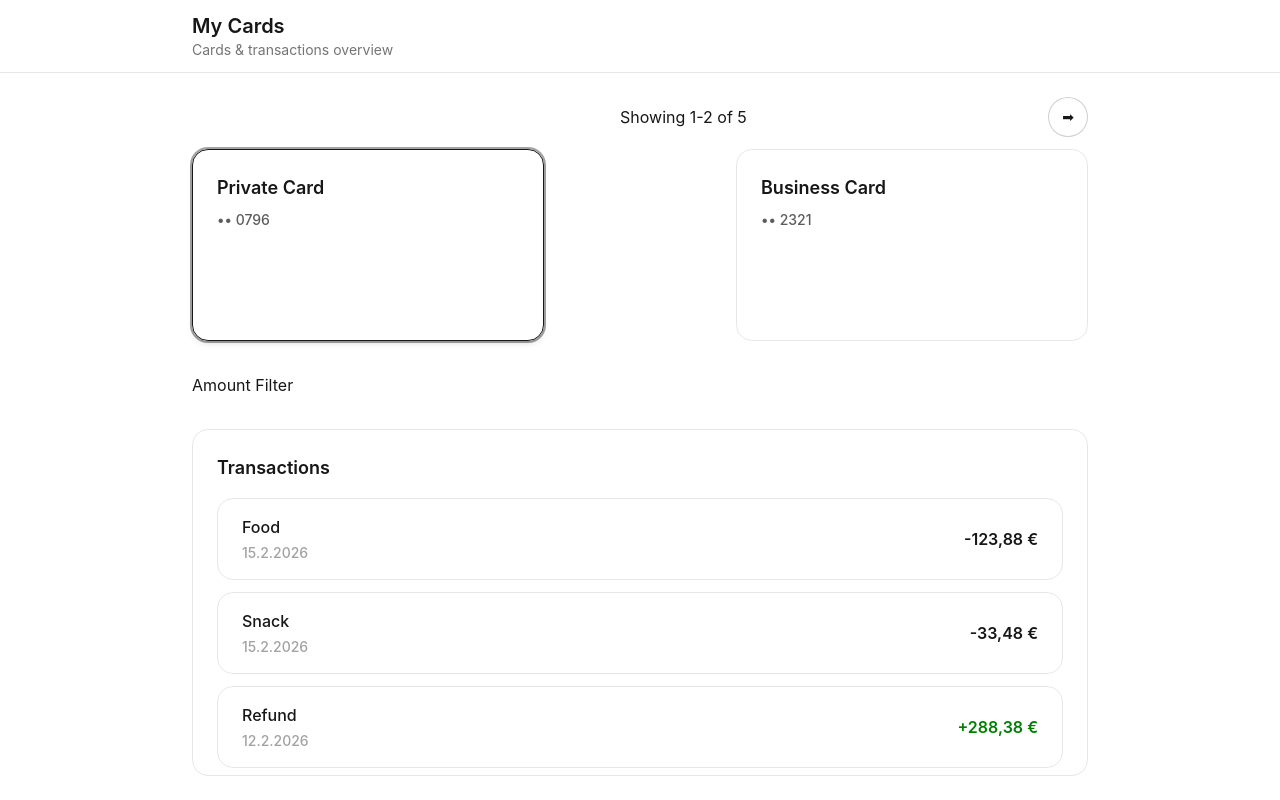
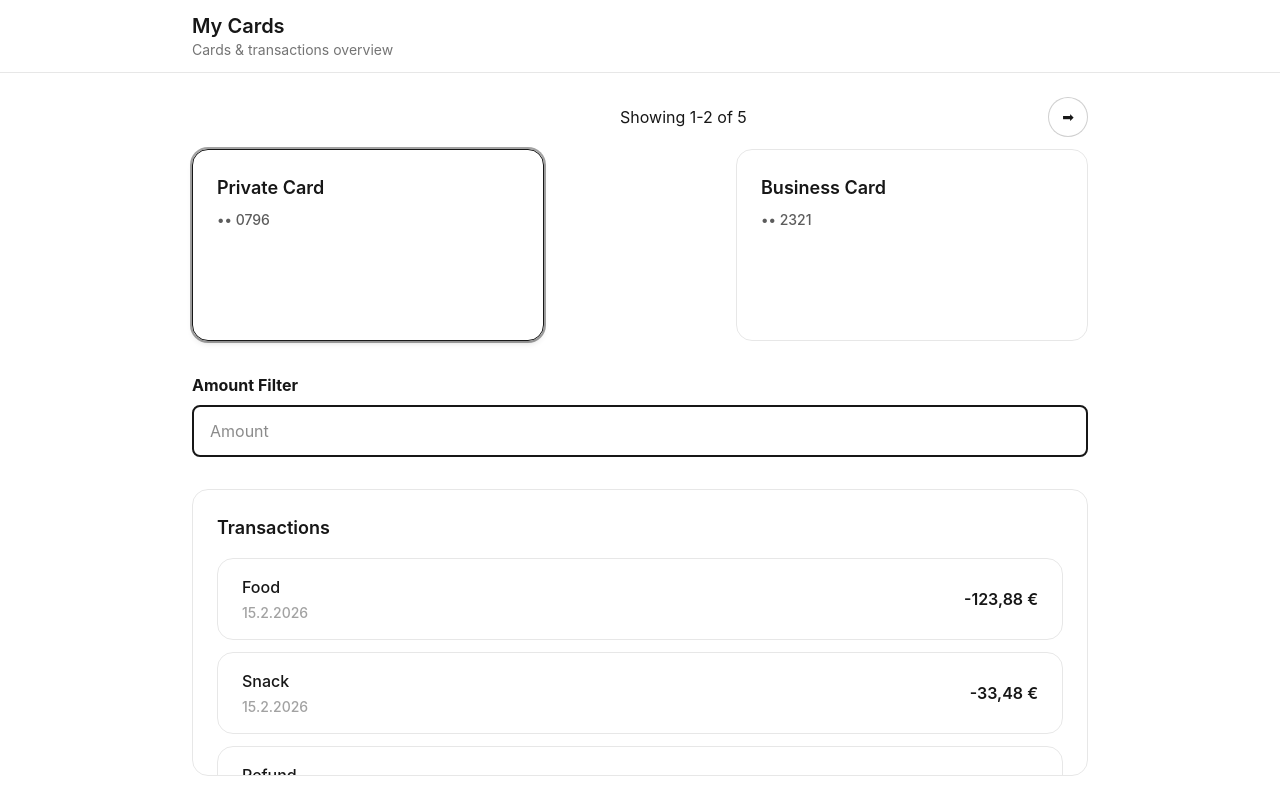
Before and after one commit to sujaymohithe/my-cards, a React (Vite) app: page / in a window 1280 px wide. Built offline with nearby package versions, Linux system fonts and the light colour scheme.

Commit message:
feat: implement amount filter with reusable TextInput component

```diff
--- /dev/null
+++ b/src/components/filter/AmountFilter.tsx
@@ -0,0 +1,41 @@
+import { TextInput } from "@/components/ui";
+
+interface AmountFilterProps {
+  displayValue: string;
+  onChange: (value: string) => void;
+  onBlur: () => void;
+  disabled?: boolean;
+}
+
+/**
+ * A component to filter transactions by amount.
+ * It displays a text input field and a label.
+
+ *  @param {AmountFilterProps} props - The props for the component
+ *  @param {string} props.displayValue - The value to display in the input field
+ *  @param {(value: string) => void} props.onChange - The function to call when the input field changes
+ *  @param {() => void} props.onBlur - The function to call when the input field loses focus
+ *  @param {boolean} [props.disabled] - Whether the input field is disabled
+ *  @returns A JSX element representing the amount filter
+ */
+export function AmountFilter({
+  displayValue,
+  onChange,
+  onBlur,
+  disabled,
+}: AmountFilterProps) {
+  return (
+    <div className="shrink-0 space-y-2">
+      <label className="text-md block font-bold">Amount Filter</label>
+      <TextInput
+        type="text"
+        inputMode="decimal"
+        value={displayValue}
+        onChange={(e) => onChange(e.target.value)}
+        onBlur={onBlur}
+        placeholder="Amount"
+        disabled={disabled}
+      />
+    </div>
+  );
+}
--- /dev/null
+++ b/src/components/filter/index.ts
@@ -0,0 +1 @@
+export { AmountFilter } from "./AmountFilter";
--- /dev/null
+++ b/src/components/ui/TextInput.tsx
@@ -0,0 +1,27 @@
+import { cn } from "../../lib";
+
+type TextInputProps = React.InputHTMLAttributes<HTMLInputElement>;
+
+/**
+ * A basic text input component.
+ * It applies some basic styling and allows for a class name to be passed
+ * in to customize the appearance.
+ *
+ * @param {TextInputProps} props - The props for the component
+ * @param {string} [props.className] - The class name to apply to the component
+ * @returns {JSX.Element} A JSX element representing the text input
+ */
+export function TextInput({ className, ...props }: TextInputProps) {
+  return (
+    <input
+      {...props}
+      className={cn(
+        "w-full rounded-lg border-2 border-foreground px-4 py-3",
+        "placeholder:text-foreground/50",
+        "focus:outline-none focus:ring-2 focus:ring-foreground/30",
+        "disabled:cursor-not-allowed disabled:opacity-40 disabled:bg-foreground/10",
+        className,
+      )}
+    />
+  );
+}
--- a/src/components/ui/index.ts
+++ b/src/components/ui/index.ts
@@ -1,3 +1,4 @@
 export { ErrorBanner } from "./ErrorBanner";
 export { Section } from "./Section";
 export { Button } from "./Button";
+export { TextInput } from "./TextInput";
--- a/src/pages/Dashboard.tsx
+++ b/src/pages/Dashboard.tsx
@@ -1,9 +1,11 @@
 import { CardCarousel } from "@/components/cards";
+import { AmountFilter } from "@/components/filter";
 import { TransactionList } from "@/components/transactions";
 import { ErrorBanner, Section } from "@/components/ui";
 import type { CardType } from "@/domain/types";
 import { useCards, useTransactions } from "@/hooks";
-import { useState } from "react";
+import { formatCurrencyInput, parseGermanCurrency } from "@/utils";
+import { useMemo, useState } from "react";
 
 /**
  * The main dashboard page which displays a list of cards,
@@ -23,13 +25,44 @@ export function Dashboard() {
     null,
   );
 
+  const [amount, setAmount] = useState<number | null>(null);
+  const [displayAmount, setDisplayAmount] = useState("");
+
   const selectedCard =
     cards.find((card) => card.id === userSelectedCardId) ?? cards[0] ?? null;
   const selectedCardType: CardType = selectedCard?.type ?? "other";
   const selectedCardId = selectedCard?.id ?? "";
 
+  /**
+   * Handles when a user selects a card from the card list.
+   * Resets the selected amount and display amount to null and empty string respectively.
+   * @param {string} id - The ID of the selected card
+   */
   const onSelectCard = (id: string) => {
     setUserSelectedCardId(id);
+    setAmount(null);
+    setDisplayAmount("");
+  };
+
+  /**
+   * Updates amount filter: raw -> parsed number (or null), keeps raw display on screen
+   * @param {string} raw - The user input for the amount filter
+   */
+  const handleAmountChange = (raw: string) => {
+    setAmount(parseGermanCurrency(raw));
+    setDisplayAmount(raw);
+  };
+
+  /**
+   * Formats the display amount filter using the formatCurrencyInput utility
+   * and updates the display amount on screen.
+   */
+  const handleBlur = () => {
+    if (!amount) {
+      setDisplayAmount("");
+    } else {
+      setDisplayAmount(formatCurrencyInput(amount));
+    }
   };
 
   const {
@@ -37,6 +70,11 @@ export function Dashboard() {
     loading: loadingTransactions,
     error: transactionsError,
   } = useTransactions(selectedCardId);
+
+  const filteredTransactions = useMemo(() => {
+    if (amount === null || Number.isNaN(amount)) return transactions;
+    return transactions.filter((t) => t.amount >= amount);
+  }, [transactions, amount]);
 
   const error = cardsError ?? transactionsError;
 
@@ -69,11 +107,18 @@ export function Dashboard() {
         ></CardCarousel>
       </Section>
 
-      <Section className="shrink-0">Amount Filter</Section>
+      <Section className="shrink-0">
+        <AmountFilter
+          displayValue={displayAmount}
+          onChange={handleAmountChange}
+          disabled={!amount && filteredTransactions.length === 0}
+          onBlur={handleBlur}
+        />
+      </Section>
 
       <Section className="flex flex-1 flex-col overflow-hidden">
         <TransactionList
-          transactions={transactions}
+          transactions={filteredTransactions}
           loading={loadingTransactions}
           cardType={selectedCardType}
         />
--- a/src/utils/currency.ts
+++ b/src/utils/currency.ts
@@ -10,3 +10,33 @@ export function formatCurrency(amount: number): string {
     currency: "EUR",
   }).format(amount);
 }
+
+/**
+ * Formats a given amount in euros using the German locale with a fixed number of two decimal places.
+ * (123 -> 123,00) (1200 -> 1.200,00)
+ * This is useful for displaying amounts in input fields on screen.
+ *
+ * @param {number} amount - The amount to format
+ * @returns {string} The formatted amount as a string
+ */
+export function formatCurrencyInput(amount: number): string {
+  return new Intl.NumberFormat("de-DE", {
+    minimumFractionDigits: 2,
+    maximumFractionDigits: 2,
+  }).format(amount);
+}
+
+/**
+ * Parses German locale amount (1.234,56 → 1234.56)
+ * Returns null if invalid
+ *
+ * @param {string} amount - The amount to parse
+ * @returns {number|null} The parsed amount or null if the parsing failed
+ */
+export function parseGermanCurrency(amount: string): number | null {
+  if (!amount) return null;
+
+  const normalized = Number(amount.replace(/\./g, "").replace(",", "."));
+  const parsed = Number(normalized);
+  return isNaN(parsed) ? null : parsed;
+}
```
